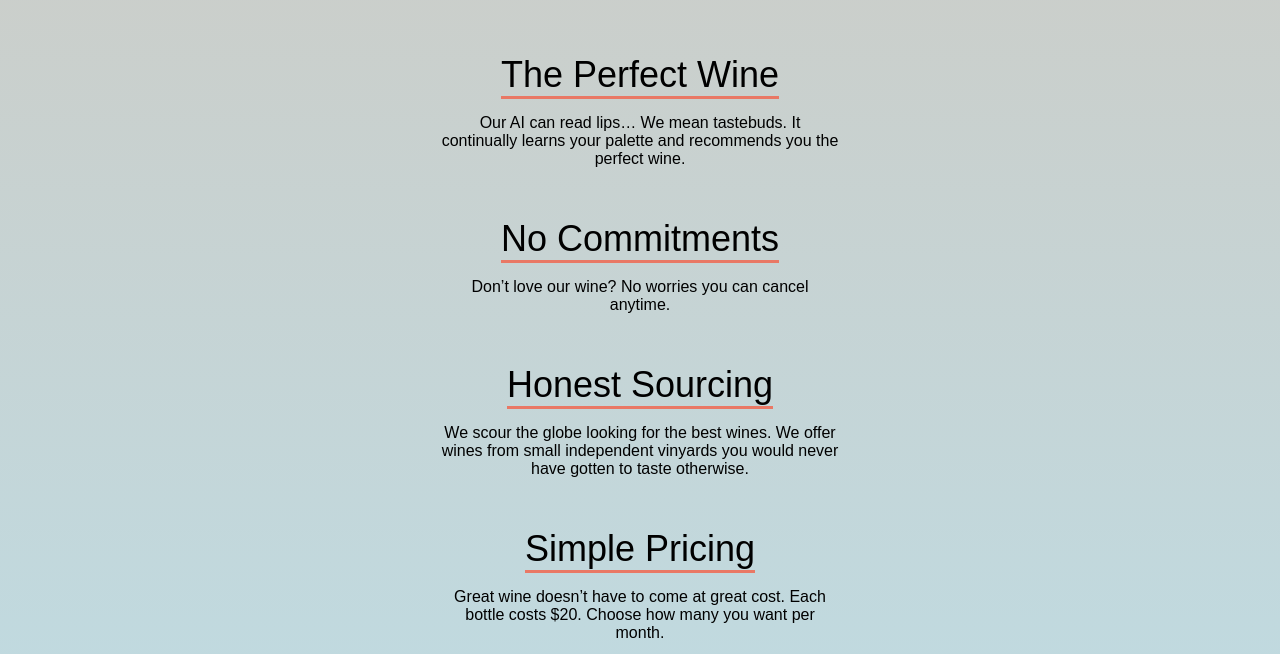
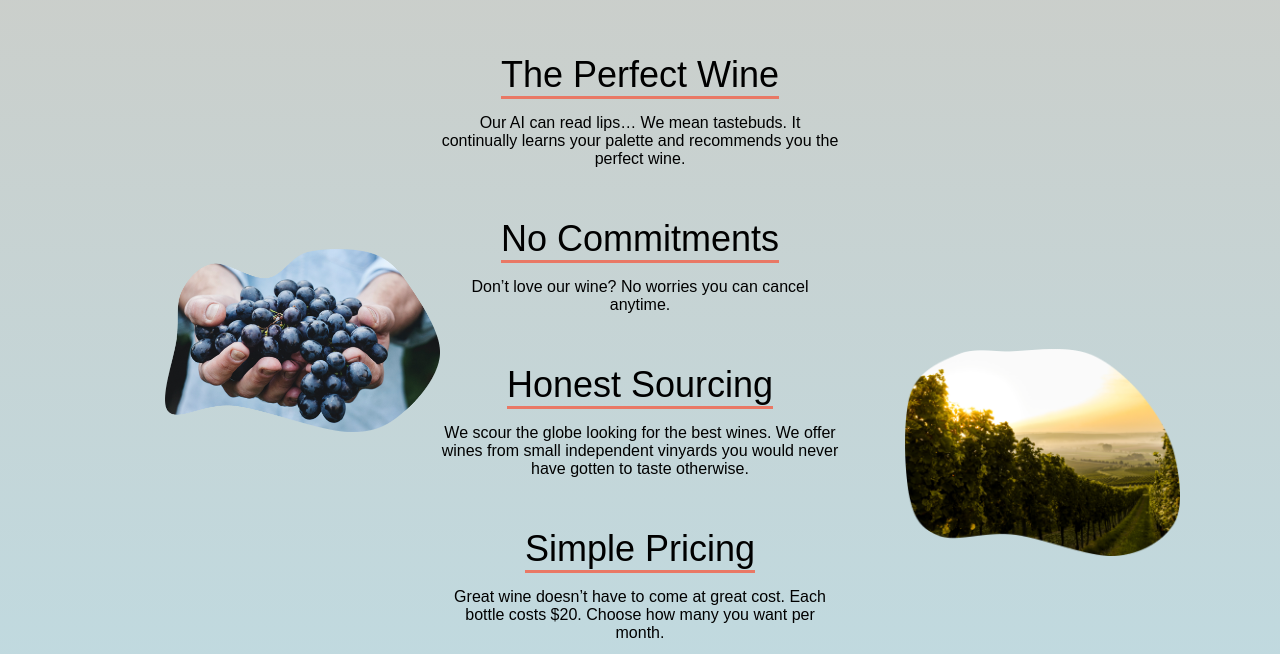
Before and after one commit to kennyputman/odin-landing-page, a plain HTML site: page index.html in a window 1280 px wide. Shown: the part 2046-2700 px from the top of the page. Drawn offline with Linux system fonts and the light colour scheme.

Commit message:
set images for signup section

```diff
--- a/index.html
+++ b/index.html
@@ -117,6 +117,12 @@
             </div>
         </div>
         <div class="signup">
+            <div id="grapes" class=" signup-img">
+                <img src="./images/grapes.png" alt="">
+            </div>
+            <div id="vinyard" class=" signup-img">
+                <img src="./images/vinyard.png" alt="">
+            </div>
             <div class="extra-info-container">
                 <p class="extra-info-header">The Perfect Wine</p>
                 <p class="extra-info-content">Our AI can read lips… We mean tastebuds. It continually learns your
--- a/style.css
+++ b/style.css
@@ -153,11 +153,18 @@ nav .nav-links a {
 /* Content -- Signup */
 
 .signup {
+  margin: 0 auto;
   display: flex;
+  position: relative;
   flex-direction: column;
   align-items: center;
+  max-width: 900px;
   gap: 50px;
   padding: 75px 0px;
+}
+
+.signup-img {
+  display: none;
 }
 
 .extra-info-container {
@@ -188,6 +195,37 @@ nav .nav-links a {
   font-size: 1.25em;
   background-color: var(--bg-orange);
 }
+
+@media (min-width: 1150px) {
+  .signup {
+    max-width: 1100px;
+  }
+
+  #grapes {
+    height: 275px;
+    width: 275px;
+    position: absolute;
+    top: 270px;
+    left: 75px;
+  }
+
+  #vinyard {
+    height: 275px;
+    width: 275px;
+    position: absolute;
+    top: 370px;
+    right: 10px;
+  }
+
+  .signup-img {
+    display: inline;
+  }
+  .signup img {
+    width: 100%;
+    height: auto;
+    object-fit: contain;
+  }
+}
 /* footer */
 
 .wave-bottom {
```
Also changed, not shown: images/grapes.png (added), images/vinyard.png (added).
